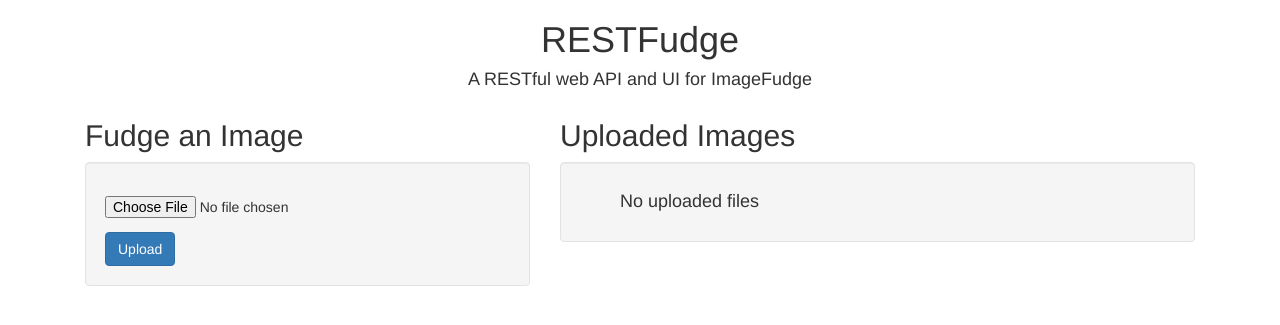
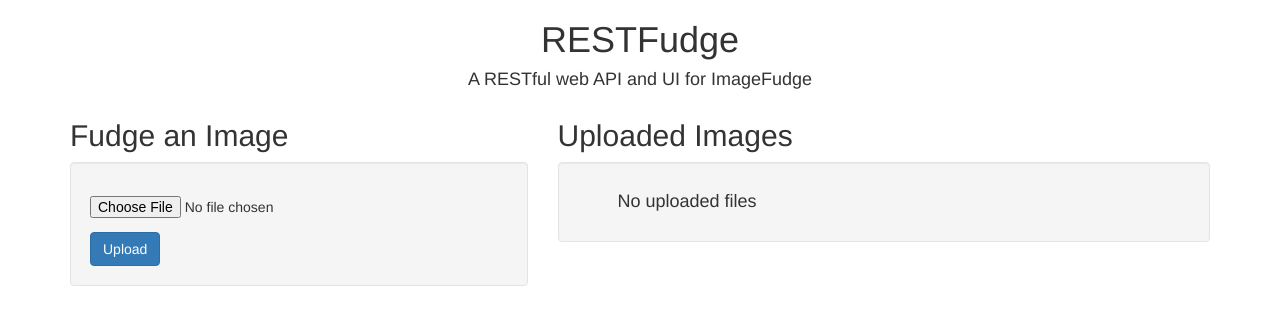
Before and after one commit to Team-Zero-G/RESTFudge, a Flask app: template templates/index.html in a window 1280 px wide. Shown: the top 325 px of the page. Run offline with Flask 2, Linux system fonts and the light colour scheme; the template is opened without the code that fills it, so the values that code supplies are empty; some libraries are stand-ins or nearby versions.

Commit message:
Put everything in rows

```diff
--- a/templates/index.html
+++ b/templates/index.html
@@ -11,6 +11,7 @@
             <h1>RESTFudge</h1>
             <h4>A RESTful web API and UI for ImageFudge</h4>
         </div>
+        <div class='row'>
             <div class='col-md-5'>
                 <h2>Fudge an Image</h2>
                 <div class='well'>
@@ -35,5 +36,6 @@
                 </div>
             </div>
         </div>
+    </div>
 </body>
 </html>
```
Lines whose indentation alone changed are shown as unchanged.
